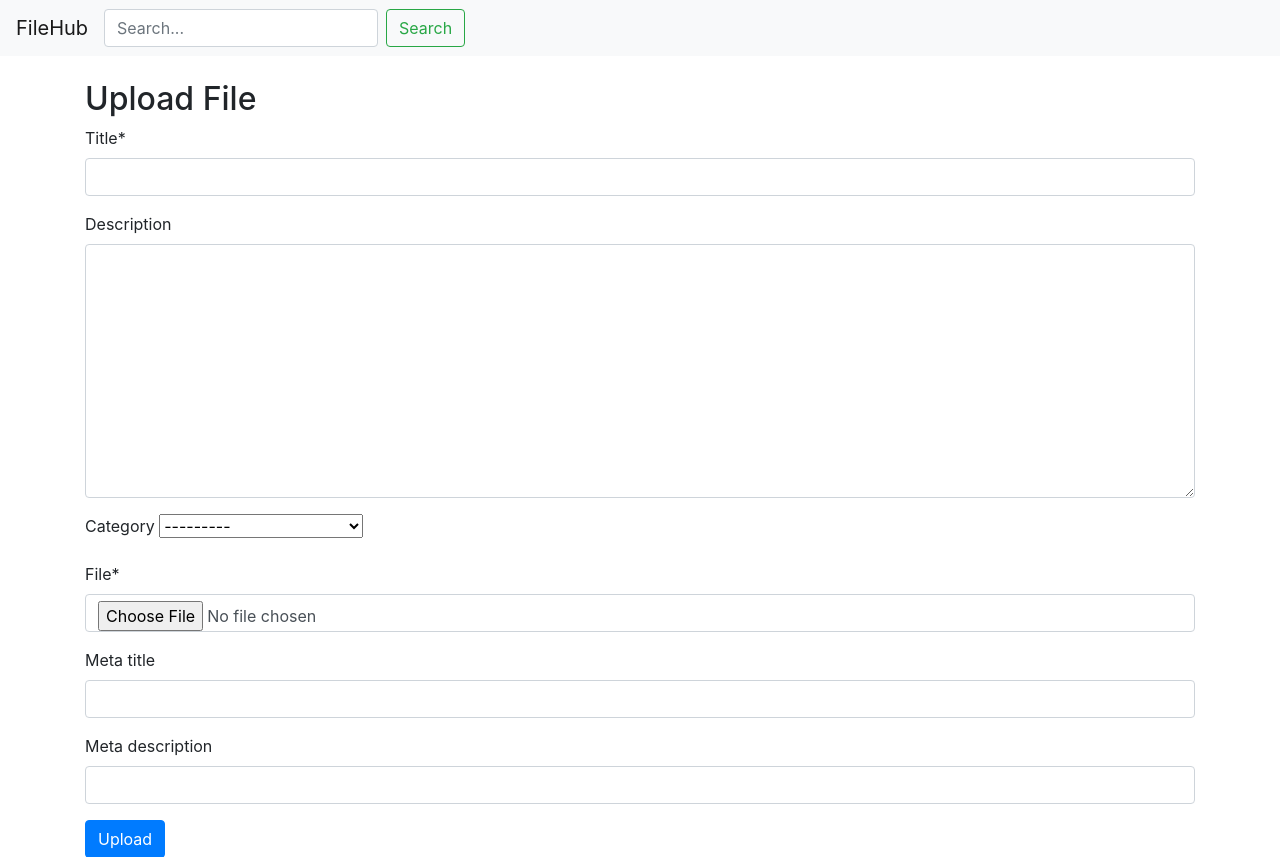
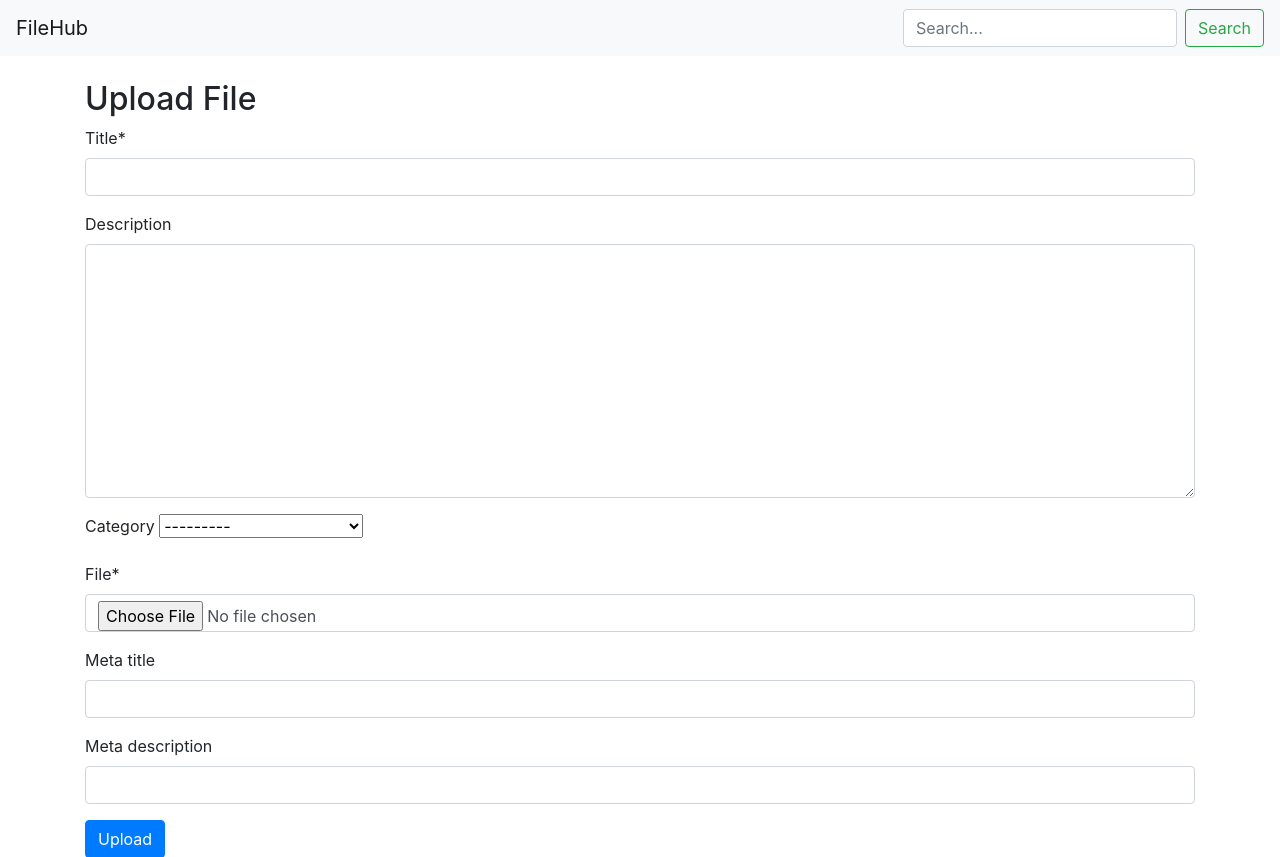
Before and after one commit to 1994basilpaul-hub/filehub, a Django app: page /upload/ in a window 1280 px wide. Shown: the top 857 px of the page. Run offline with Django 5.2, Linux system fonts and the light colour scheme; a user stored in the database is signed in; data comes from the database, SQL or seed files in the repository; some libraries are stand-ins or nearby versions.

Commit message:
template committ

```diff
--- a/files/templates/files/base.html
+++ b/files/templates/files/base.html
@@ -4,21 +4,38 @@
   <meta charset="utf-8">
   <title>{% block title %}FileHub{% endblock %}</title>
   <meta name="description" content="{% block meta_description %}A library of downloadable files{% endblock %}">
-  <meta name="viewport" content="width=device-width, initial-scale=1">
+  <meta name="viewport" content="width=device-width, initial-scale=1, shrink-to-fit=no">
+
   <!-- Bootstrap CSS -->
   <link href="https://cdn.jsdelivr.net/npm/bootstrap@4.6.2/dist/css/bootstrap.min.css" rel="stylesheet">
+
+  <style>
+    /* Optional: custom spacing for mobile cards/content */
+    .card-text { white-space: pre-line; } /* preserve line breaks in descriptions */
+  </style>
 </head>
 <body>
+  <!-- Navbar -->
   <nav class="navbar navbar-expand-lg navbar-light bg-light">
     <a class="navbar-brand" href="{% url 'files:index' %}">FileHub</a>
-  <form class="form-inline" method="get" action="{% url 'files:index' %}">
+    <button class="navbar-toggler" type="button" data-toggle="collapse" data-target="#navbarContent"
+            aria-controls="navbarContent" aria-expanded="false" aria-label="Toggle navigation">
+      <span class="navbar-toggler-icon"></span>
+    </button>
+
+    <div class="collapse navbar-collapse" id="navbarContent">
+      <form class="form-inline ml-auto my-2 my-lg-0" method="get" action="{% url 'files:index' %}">
         <input name="q" class="form-control mr-sm-2" type="search" placeholder="Search..." value="{{ q }}">
-    <button class="btn btn-outline-success" type="submit">Search</button>
+        <button class="btn btn-outline-success my-2 my-sm-0" type="submit">Search</button>
       </form>
+    </div>
   </nav>
+
+  <!-- Main container -->
   <div class="container py-4">
     {% block content %}{% endblock %}
   </div>
+
   <!-- Bootstrap JS -->
   <script src="https://cdn.jsdelivr.net/npm/jquery@3.5.1/dist/jquery.slim.min.js"></script>
   <script src="https://cdn.jsdelivr.net/npm/bootstrap@4.6.2/dist/js/bootstrap.bundle.min.js"></script>
```
Also changed, not shown: files/templates/files/index.html (+8 -16 lines). Lines whose indentation alone changed are shown as unchanged.
